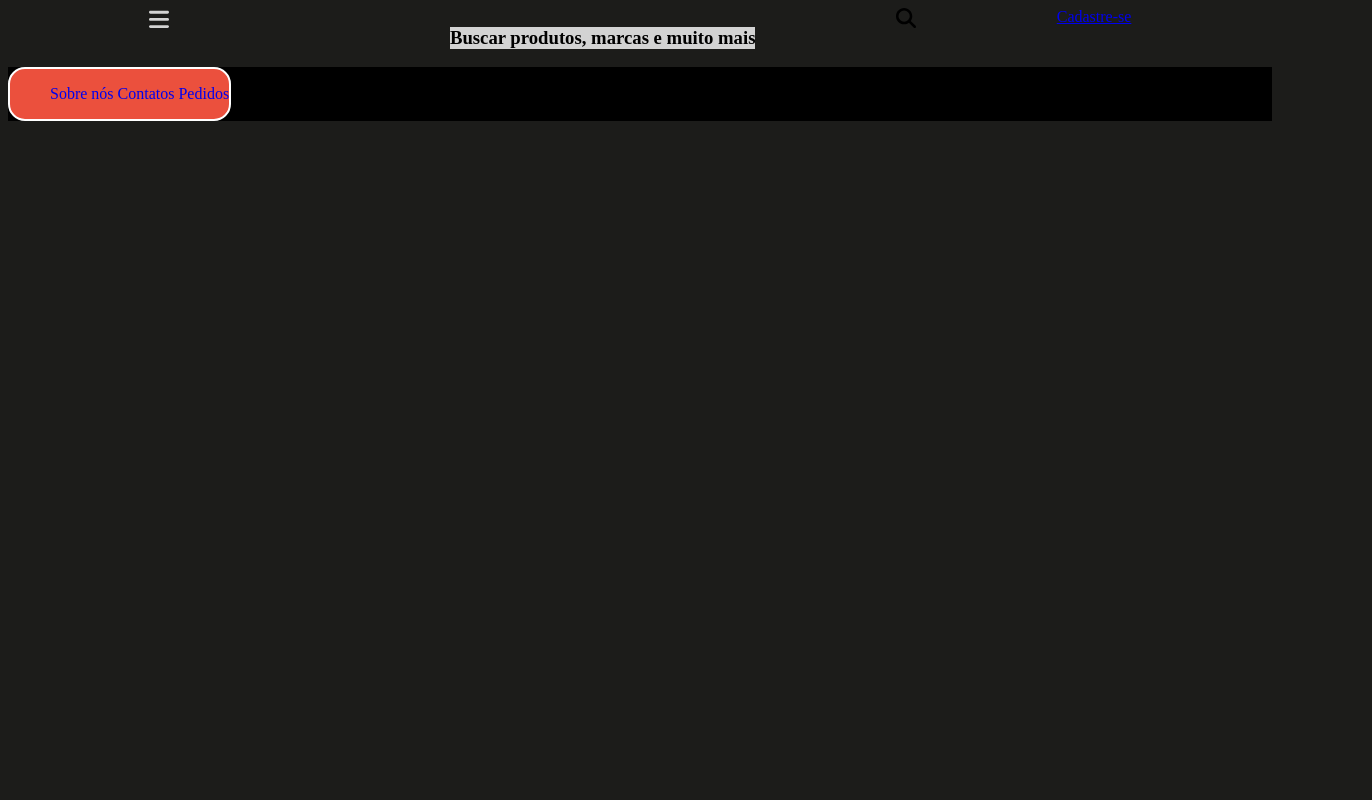
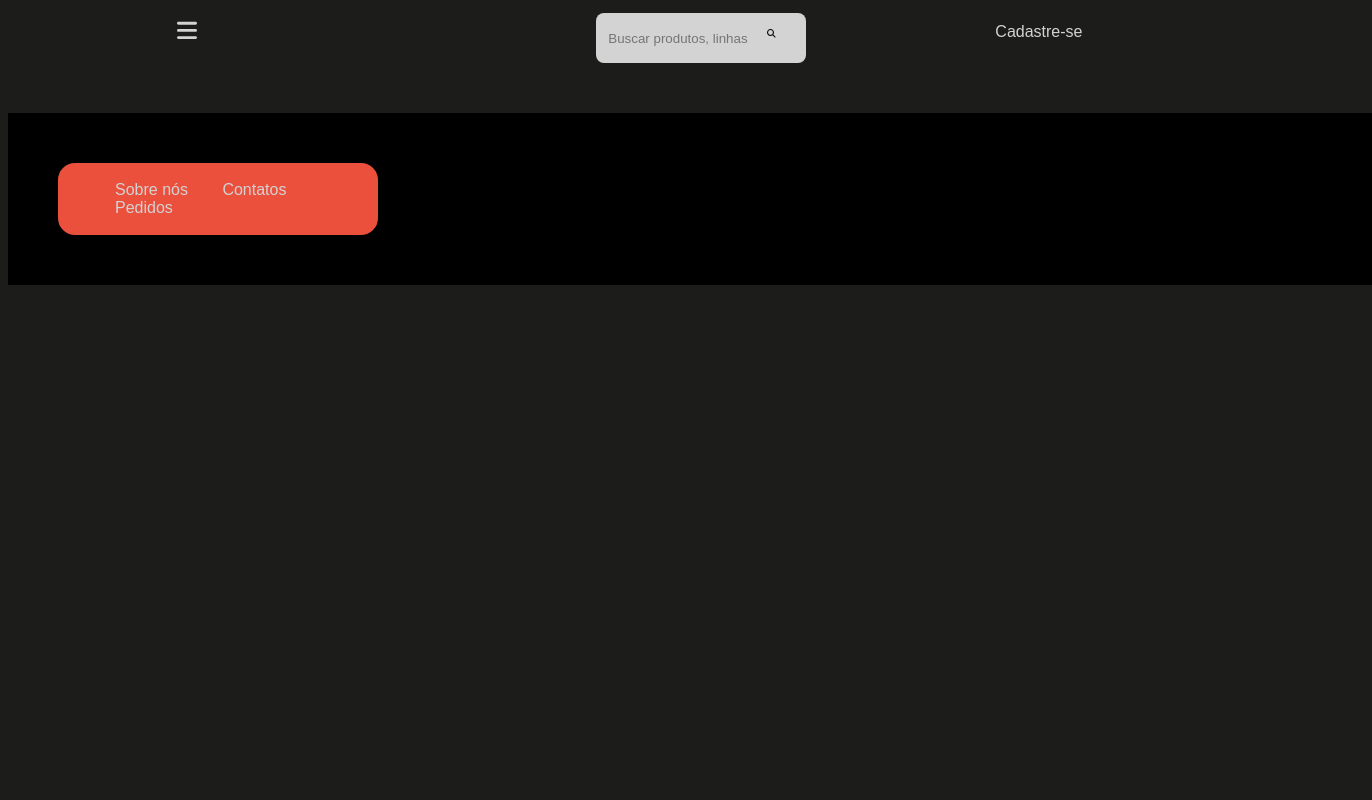
Before and after one commit to CauaZaneteSouza/site_delivery, a plain HTML site: page index.html in a window 1280 px wide. Shown: the top 800 px of the page, 1372 px wide, since content can reach past the window. Drawn offline with Linux system fonts and the light colour scheme.

Commit message:
Add files via upload

```diff
--- a/index.html
+++ b/index.html
@@ -10,16 +10,19 @@
         <header>
             <div class="tamanho_svg"><svg xmlns="http://www.w3.org/2000/svg" viewBox="0 0 448 512" fill= "lightgray"><!--!Font Awesome Free 6.6.0 by @fontawesome - https://fontawesome.com License - https://fontawesome.com/license/free Copyright 2024 Fonticons, Inc.--><path d="M0 96C0 78.3 14.3 64 32 64l384 0c17.7 0 32 14.3 32 32s-14.3 32-32 32L32 128C14.3 128 0 113.7 0 96zM0 256c0-17.7 14.3-32 32-32l384 0c17.7 0 32 14.3 32 32s-14.3 32-32 32L32 288c-17.7 0-32-14.3-32-32zM448 416c0 17.7-14.3 32-32 32L32 448c-17.7 0-32-14.3-32-32s14.3-32 32-32l384 0c17.7 0 32 14.3 32 32z"/></svg></div>
             <a href="Comifda.png"></a>
-            <h3>Buscar produtos, marcas e muito mais</h3>
-            <div class="tamanho_svg"><svg xmlns="http://www.w3.org/2000/svg" viewBox="0 0 512 512"><!--!Font Awesome Free 6.6.0 by @fontawesome - https://fontawesome.com License - https://fontawesome.com/license/free Copyright 2024 Fonticons, Inc.--><path d="M416 208c0 45.9-14.9 88.3-40 122.7L502.6 457.4c12.5 12.5 12.5 32.8 0 45.3s-32.8 12.5-45.3 0L330.7 376c-34.4 25.2-76.8 40-122.7 40C93.1 416 0 322.9 0 208S93.1 0 208 0S416 93.1 416 208zM208 352a144 144 0 1 0 0-288 144 144 0 1 0 0 288z"/></svg></div>
-            <a href="cadastro.html" id="">Cadastre-se</a>
+            <div id="barra_pesquisa">
+               <input type="text" placeholder="Buscar produtos, linhas" id="textinho">
+               <div class="tamanho_svg"><svg xmlns="http://www.w3.org/2000/svg" viewBox="0 0 512 512"><!--!Font Awesome Free 6.6.0 by @fontawesome - https://fontawesome.com License - https://fontawesome.com/license/free Copyright 2024 Fonticons, Inc.--><path d="M416 208c0 45.9-14.9 88.3-40 122.7L502.6 457.4c12.5 12.5 12.5 32.8 0 45.3s-32.8 12.5-45.3 0L330.7 376c-34.4 25.2-76.8 40-122.7 40C93.1 416 0 322.9 0 208S93.1 0 208 0S416 93.1 416 208zM208 352a144 144 0 1 0 0-288 144 144 0 1 0 0 288z"/></svg></div>
+            </div>
+
+            <a href="cadastro.html" id="cadastro">Cadastre-se</a>
          </header>
          <nav>
-            <div>
-               <ul class="orange_block">
-                <a href="./sobre_nos.html"><li>Sobre nós</li></a>
-                <a href="./contato.html"><li>Contatos</li></a>
-                <a href="./cardapio.html"><li>Pedidos</li></a>
+            <div class="orange_block">
+               <ul>
+                <a href="./sobre_nos.html"><li>Sobre nós</a></li>
+                <a href="./contato.html"><li>Contatos</a></li>
+                <a href="./cardapio.html"><li>Pedidos</a></li>
                </ul>
             </div>
          </nav>
@@ -35,7 +38,7 @@
          </main>
          <footer>
             <div class="tamanho_svg"><svg xmlns="http://www.w3.org/2000/svg" viewBox="0 0 512 512"><!--!Font Awesome Free 6.6.0 by @fontawesome - https://fontawesome.com License - https://fontawesome.com/license/free Copyright 2024 Fonticons, Inc.--><path d="M256 48a208 208 0 1 1 0 416 208 208 0 1 1 0-416zm0 464A256 256 0 1 0 256 0a256 256 0 1 0 0 512zM199.4 312.6c-31.2-31.2-31.2-81.9 0-113.1s81.9-31.2 113.1 0c9.4 9.4 24.6 9.4 33.9 0s9.4-24.6 0-33.9c-50-50-131-50-181 0s-50 131 0 181s131 50 181 0c9.4-9.4 9.4-24.6 0-33.9s-24.6-9.4-33.9 0c-31.2 31.2-81.9 31.2-113.1 0z"/></svg></div>
-            <p>Direitos reservados ao COTEMIG</p><p>Caua Zanete Souza</p>
+            <p>Direitos reservados ao COTEMIG</p><p>Cauã Zanete Souza</p>
          </footer>
 
 
--- a/style.css
+++ b/style.css
@@ -2,6 +2,8 @@ body{
     color: white;
     background-color: rgb(28, 28, 26);
 }
+@import url('https://fonts.googleapis.com/css2?family=Arimo:ital,wght@0,400..700;1,400..700&display=swap');
+*{font-family: "Arimo", sans-serif;}
 /*tamannho geral */
 /*.container{
     max-width: 1170px;
@@ -11,22 +13,78 @@ header{
     display: flex;
     justify-content: space-evenly;
     align-items: space-between;
+    padding-bottom: 30PX;
+    padding-top: 15px;
 }
-header h3{
-    background-color: lightgray;
+header a {
+    text-decoration: none;
+}
+header svg{
+    position: relative;
+    bottom: 4px;
+}
+.tamanho_svg{
+    width: 20px;
+    height: 20px;
+    position: relative;
+    right: 20px;
+}
+#barra_pesquisa{
+    position: relative;
+    bottom: 20px;
+    background-color: #d3d3d3;
     color: #000000;
+    height: 30px;
+    width: 15%;
+    padding: 10px;
+    border-radius: 8px;
+    display: flex;
+    justify-content: space-between;
+    align-items: center;
+    margin-top:10px ;
+}
+#barra_pesquisa :hover{
+    cursor: pointer;
+}
+#textinho{
+    border: 0;
+    background: none;
+    outline: 0;
+}
+nav ul li a{
+    color: #d3d3d3;
+    text-align: center;
+    justify-content: center;
+}
+nav ul li{
+    display: inline-block;
+}
+nav ul li a{
+    padding: 15px;
+    border-radius: 10px;
+    transition: 0.3s;
+}
+nav{
+    background-color: #000000;
+    padding: 50px;
+    display: flex;
+    width: 100%;
 
 }
-nav{background-color: black;}
 nav div{
+    width: 25%;;
     display: inline-block;
     background-color: #EB503D;
     border: 2px solid;
     border-radius: 17px;
+    border-color: #EB503D;
+}
+#cadastro{
+    color: #d3d3d3;
+}
+.orange_block a{
+    text-decoration: none;
 
-}
-li{
-    display: inline-block;
 }
 
 .orange_block:hover{
@@ -35,16 +93,14 @@ li{
     transition: 0.3s all;
     border: 2px solid;
     border-radius: 17px;
+
 }
-
+li{
+    justify-content: space-between;
+}
 
 aside{
     display: flex;
     margin: 33%;
     justify-content: space-around;
 }
-
-.tamanho_svg{
-    width: 20px;
-    height: 20px;
-}
```
